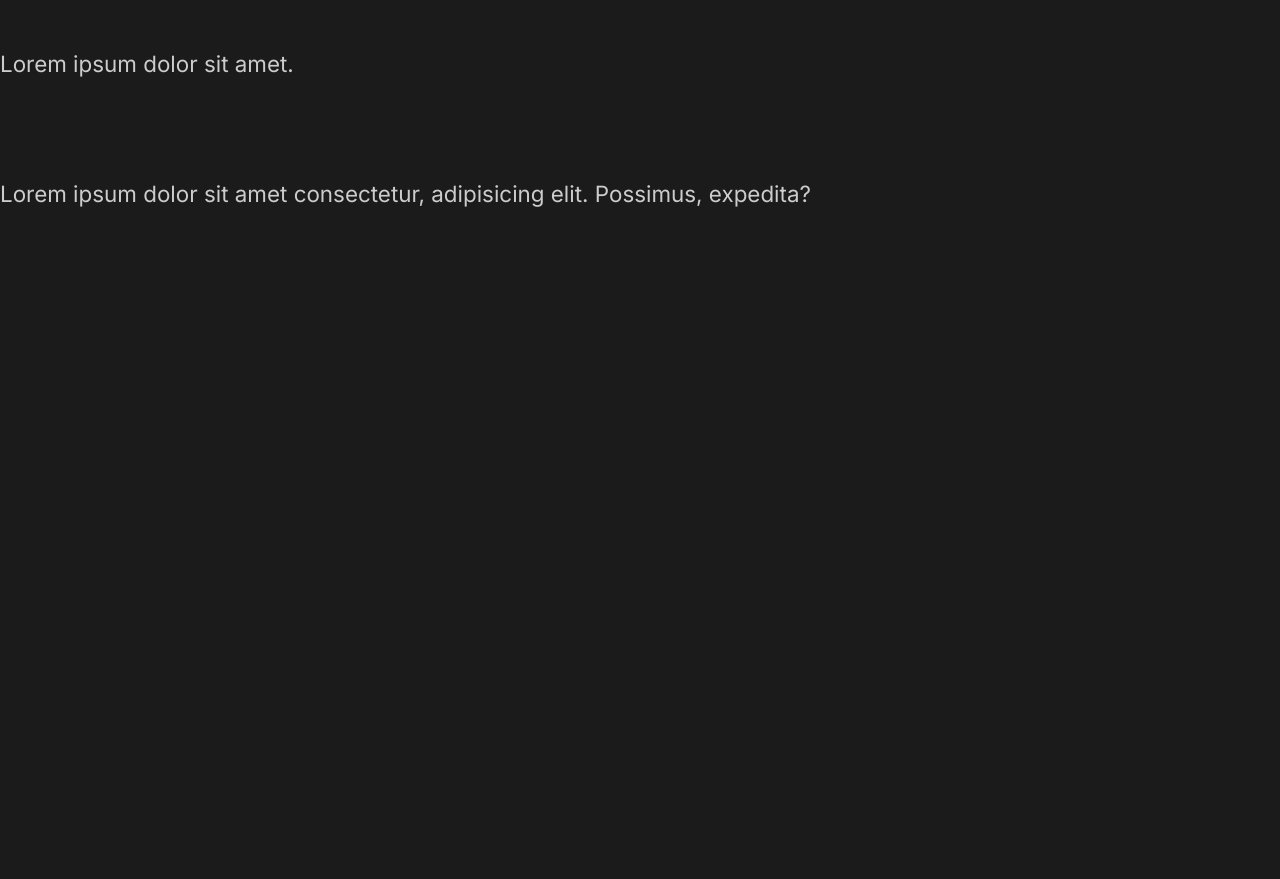
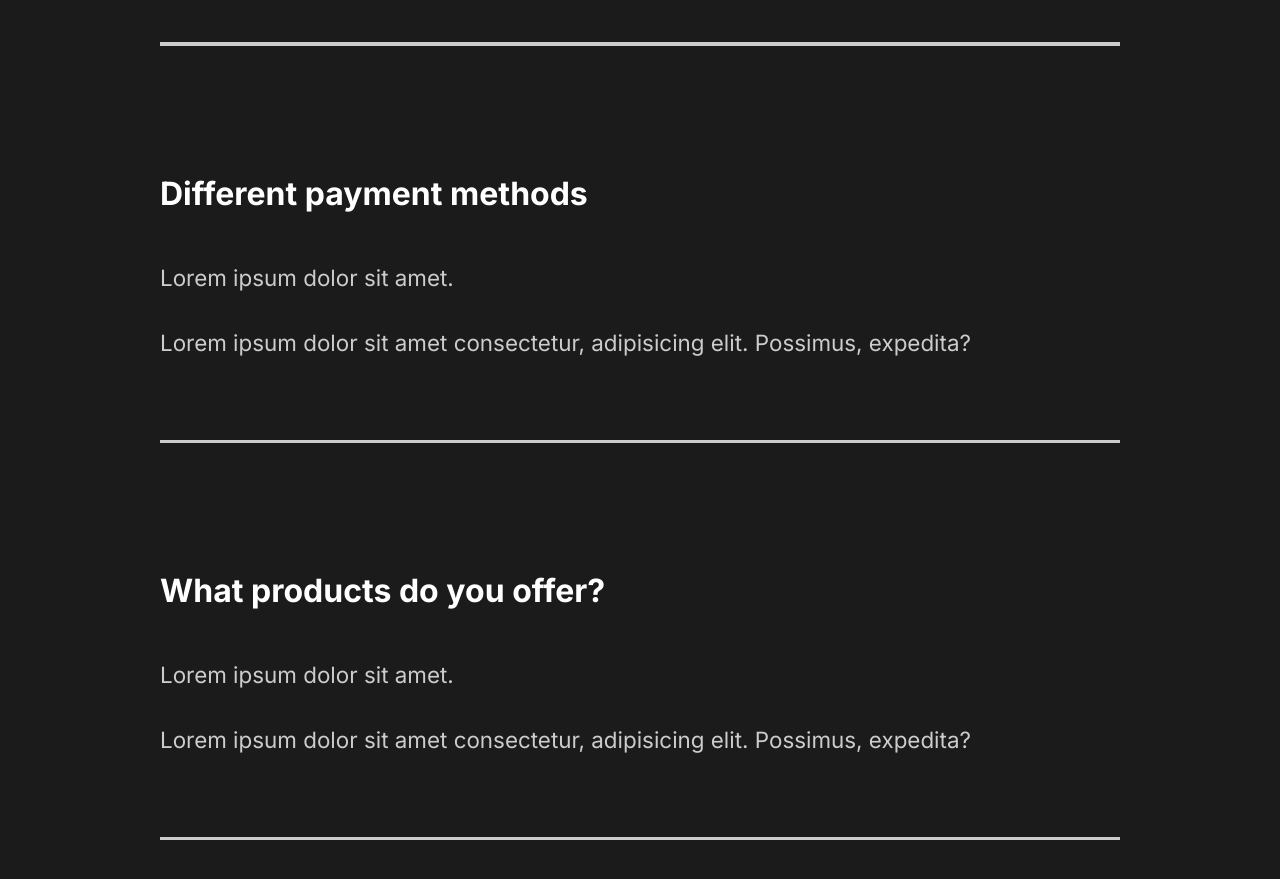
Before and after one commit to jonathanlin505/capture-course, a React (Create React App) app: page / in a window 1280 px wide. Shown: the part 3006-3885 px from the top of the page. Before the commit the page ends 3265 px from the top, so only its background shows below. Built offline with nearby package versions, Linux system fonts and the light colour scheme.

Commit message:
7. FAQ Section Styling

```diff
--- a/src/components/FaqSection.js
+++ b/src/components/FaqSection.js
@@ -1,8 +1,12 @@
 import React from "react";
+
+// Import styles
+import styled from "styled-components";
+import { About } from "../styles";
 
 const FaqSection = () => {
     return (
-        <div className="faq">
+        <Faq>
             <h2>
                 Any Questions? <span>FAQ</span>
             </h2>
@@ -16,6 +20,7 @@ const FaqSection = () => {
                         elit. Possimus, expedita?
                     </p>
                 </div>
+                <div className="faq-line"></div>
             </div>
 
             <div className="question">
@@ -27,6 +32,7 @@ const FaqSection = () => {
                         elit. Possimus, expedita?
                     </p>
                 </div>
+                <div className="faq-line"></div>
             </div>
 
             <div className="question">
@@ -38,6 +44,7 @@ const FaqSection = () => {
                         elit. Possimus, expedita?
                     </p>
                 </div>
+                <div className="faq-line"></div>
             </div>
 
             <div className="question">
@@ -49,9 +56,43 @@ const FaqSection = () => {
                         elit. Possimus, expedita?
                     </p>
                 </div>
+                <div className="faq-line"></div>
             </div>
-        </div>
+        </Faq>
     );
 };
 
+const Faq = styled(About)`
+    display: block;
+
+    span {
+        display: block;
+    }
+
+    h2 {
+        padding-bottom: 2rem;
+        font-weight: lighter;
+    }
+
+    .faq-line {
+        background: #ccc;
+        height: 0.2rem;
+        margin: 2rem 0rem;
+        width: 100%;
+    }
+
+    .question {
+        padding: 3rem 0rem;
+        cursor: pointer;
+    }
+
+    .answer {
+        padding: 2rem 0rem;
+
+        p {
+            padding: 1rem 0rem;
+        }
+    }
+`;
+
 export default FaqSection;
--- a/src/components/GlobalStyle.js
+++ b/src/components/GlobalStyle.js
@@ -40,6 +40,7 @@ h3 {
 
 h4 {
     font-weight: bold;
+    font-size: 2rem;
 }
 
 a {
```
Also changed, not shown: 1 other file (tests, documents, lock files or other folders).
